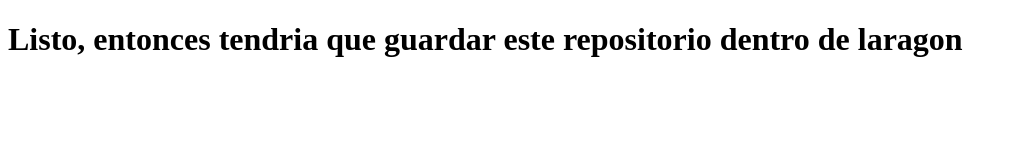
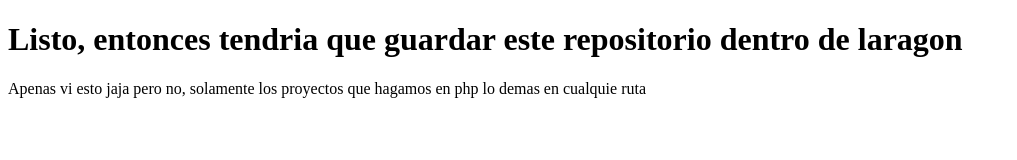
Before and after one commit to LuisVilla12/PS-01-FreelancerPersonal, a plain HTML site: page clientes.html in a window 1280 px wide. Shown: the whole page, without its empty margins (0-1017 px from the left). Drawn offline with Linux system fonts and the light colour scheme.

Commit message:
v06 Aviso :v

```diff
--- a/clientes.html
+++ b/clientes.html
@@ -10,6 +10,7 @@
 
 <body>
     <h1>Listo, entonces tendria que guardar este repositorio dentro de laragon</h1>
+    <p>Apenas vi esto jaja pero no, solamente los proyectos que hagamos en php lo demas en cualquie ruta</p>
 </body>
 
 </html>
```
